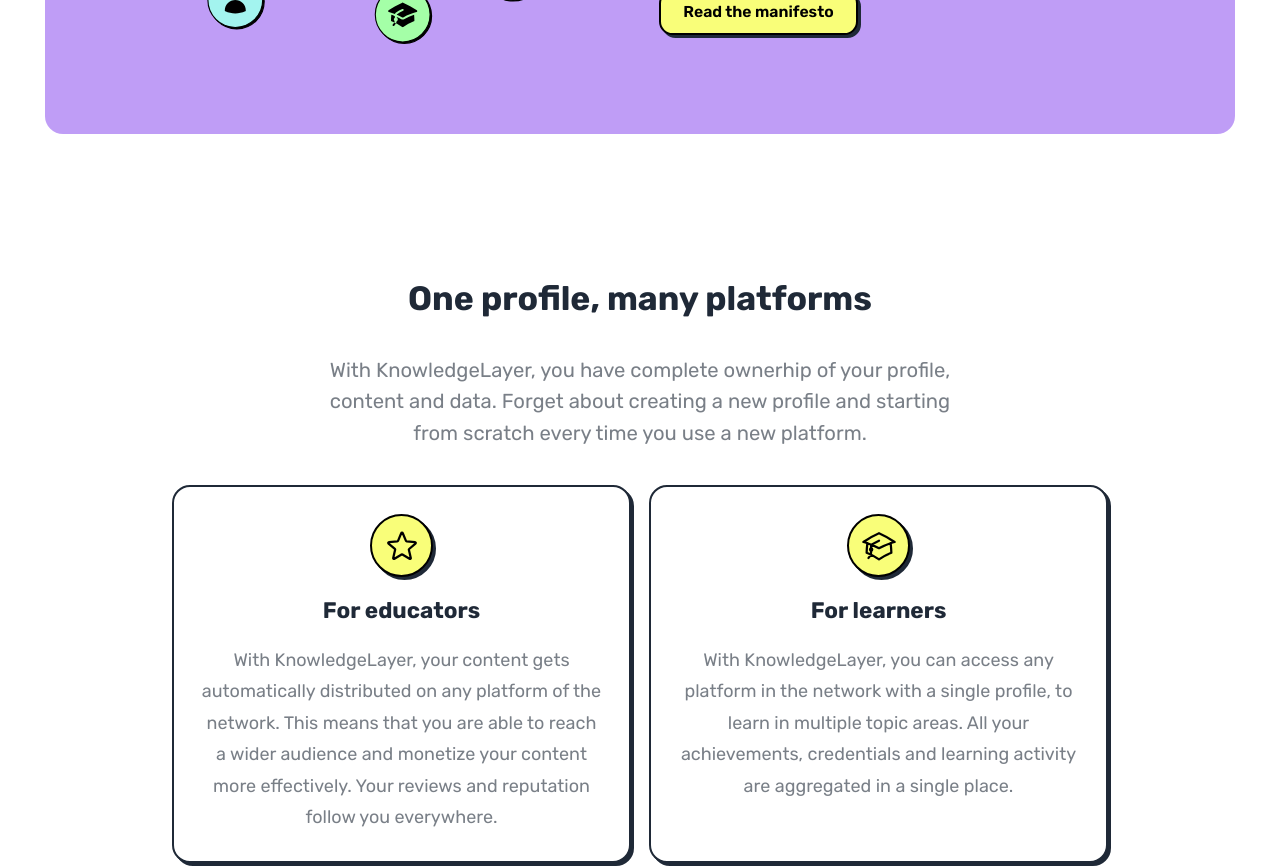
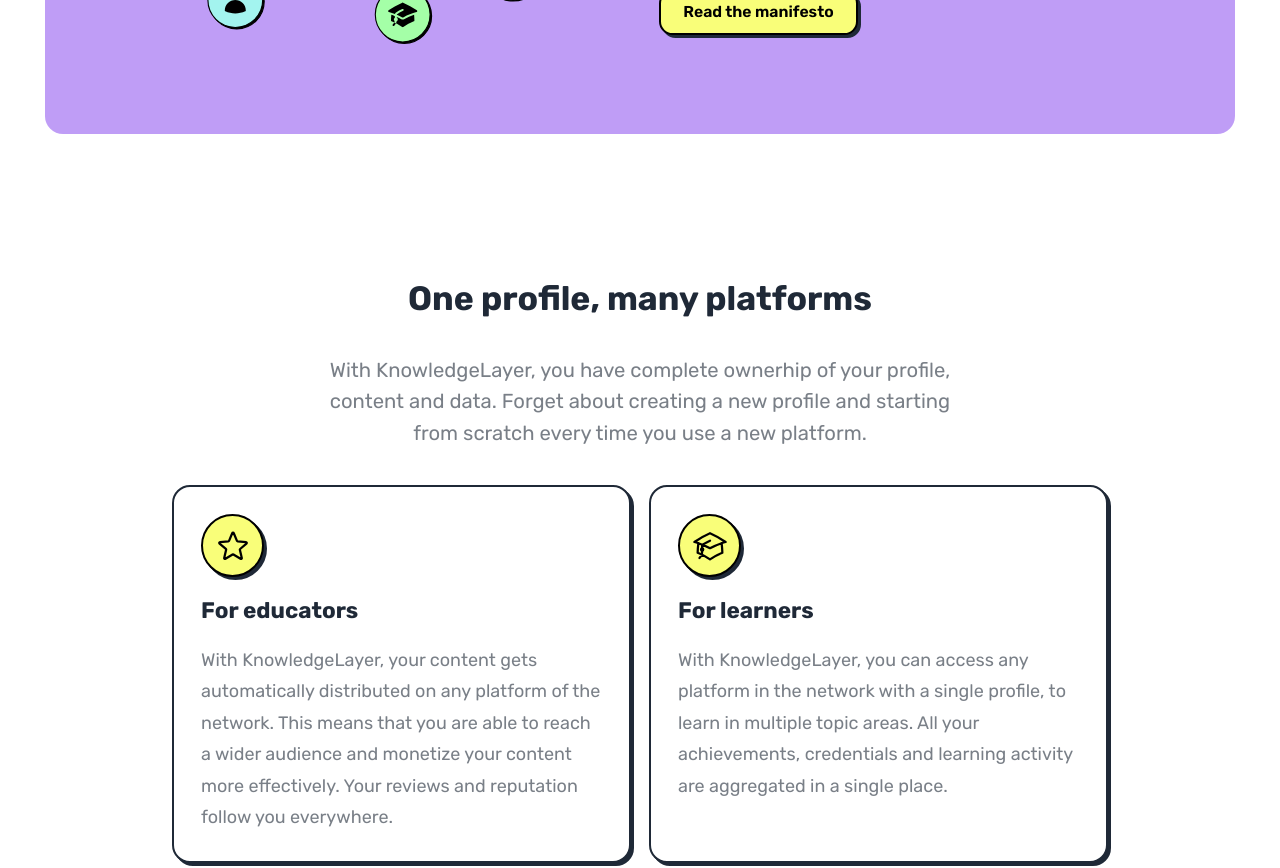
Before and after one commit to mattiapomelli/knowledgelayer-landing, a Next.js app: page / in a window 1280 px wide. Shown: the part 4780-5648 px from the top of the page. Built offline with nearby package versions, Linux system fonts and the light colour scheme; what tailwindcss-radix would draw is missing.

Commit message:
Align card text to left

```diff
--- a/src/components/end-users-section.tsx
+++ b/src/components/end-users-section.tsx
@@ -6,11 +6,11 @@
 export const EndUsersSection = () => {
   return (
     <section>
-      <Container className="flex flex-col items-center gap-8 py-32 text-center">
+      <Container className="flex flex-col items-center gap-8 py-32">
         <h3 className="max-w-[30rem] text-center text-3xl font-bold">
           One profile, many platforms
         </h3>
-        <p className="max-w-[36rem] text-lg text-base-content-neutral">
+        <p className="max-w-[36rem] text-center text-lg text-base-content-neutral">
           With KnowledgeLayer, you have complete ownerhip of your profile,
           content and data. Forget about creating a new profile and starting
           from scratch every time you use a new platform.
@@ -23,7 +23,7 @@
           reviews and reputation follow you everywhere."
             title="For educators"
             icon={<StarIcon />}
-            className="flex-1 items-center"
+            className="flex-1"
           />
           <Card
             description="With KnowledgeLayer, you can access any platform in the network with a
@@ -32,7 +32,7 @@
         single place."
             title="For learners"
             icon={<AcademicCapIcon />}
-            className="flex-1 items-center"
+            className="flex-1"
           />
         </div>
       </Container>
```
